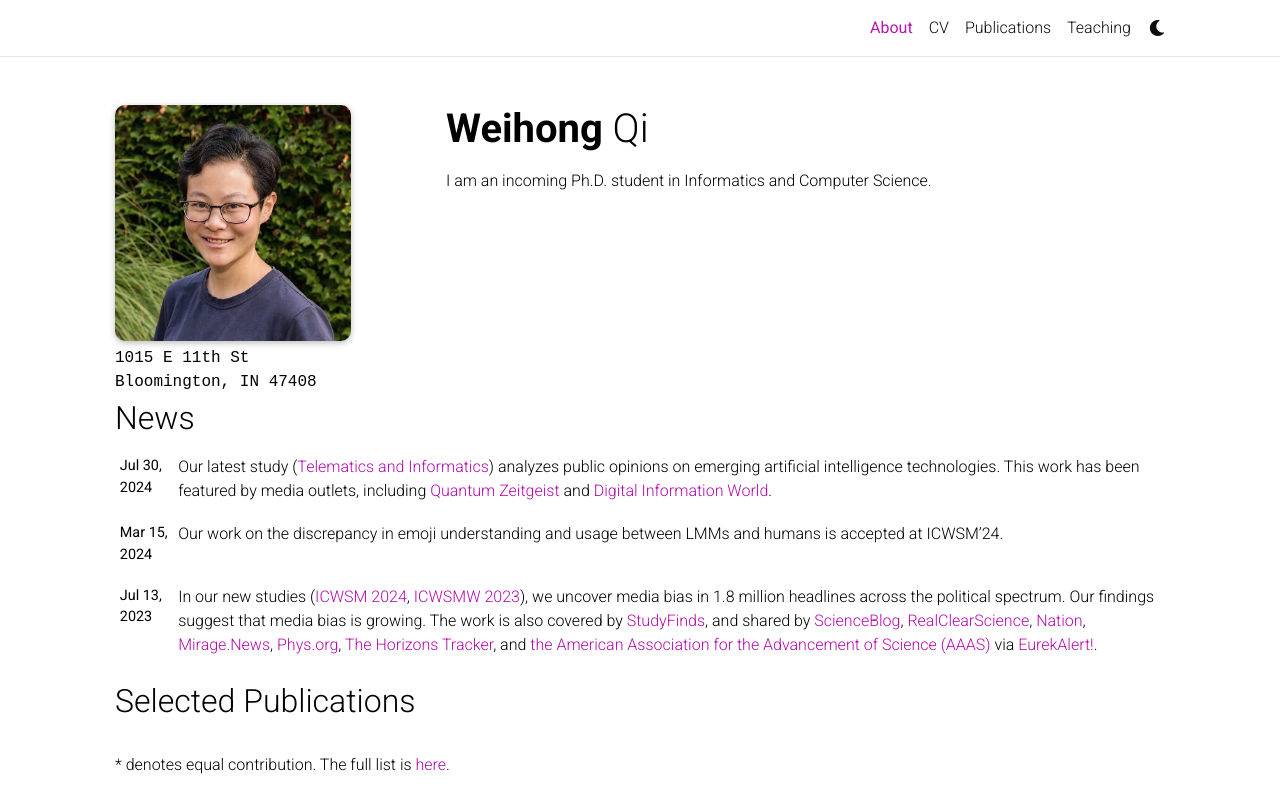
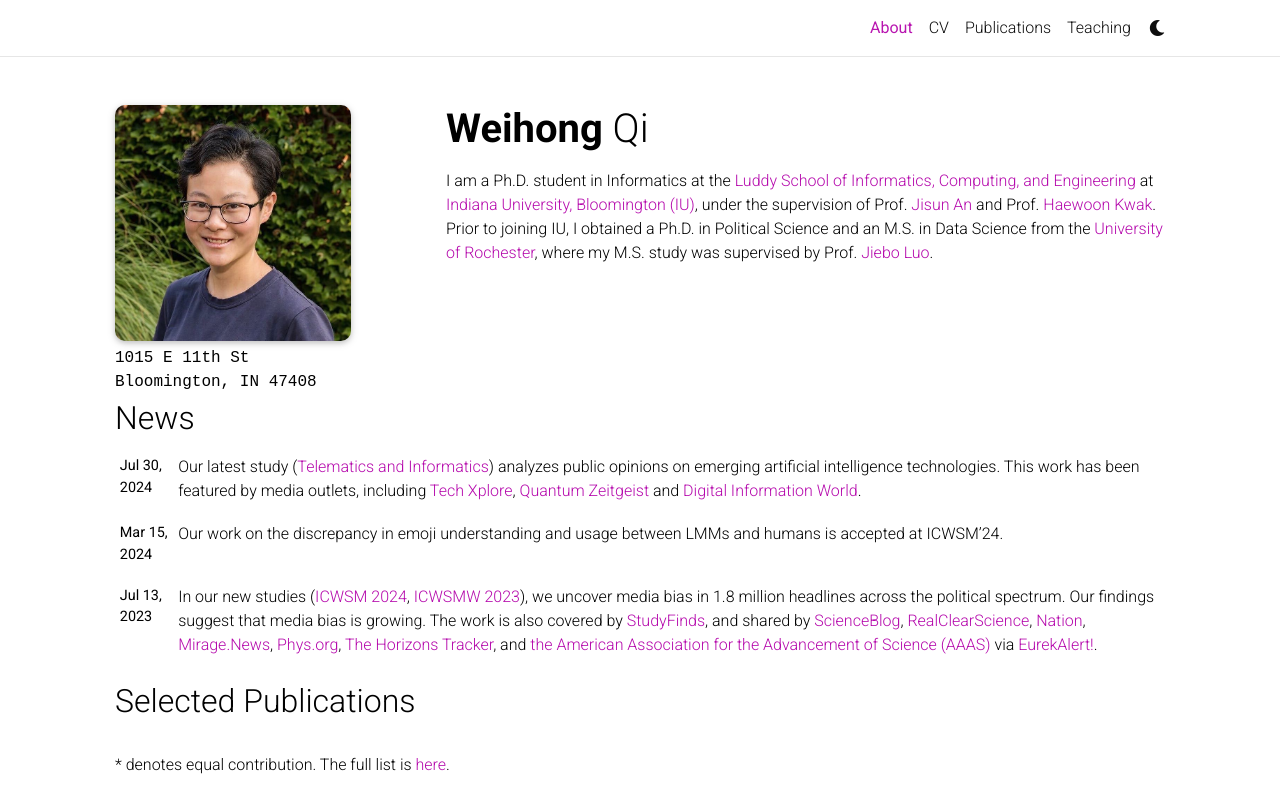
Before and after one commit to WeihongQ/weihongq.github.io, a Jekyll site: the page built from _pages/about.md, in a window 1280 px wide and 1011 px high, cut to the strip 0-789 px from the top of the window. Built offline with Jekyll 4.4.1, drawn with Linux system fonts in a browser that asks for light colours; comment, search, counter and statistics services are not loaded; a style sheet for code colours, icons or effects is not loaded.

Commit message:
update the news and about

```diff
--- a/_pages/about.md
+++ b/_pages/about.md
@@ -18,7 +18,7 @@ selected_papers: true # includes a list of papers marked as "selected={true}"
 social: false  # includes social icons at the bottom of the page
 ---
 
-I am an incoming Ph.D. student in Informatics and Computer Science.
+I am a Ph.D. student in Informatics at the [Luddy School of Informatics, Computing, and Engineering](https://luddy.indiana.edu/about/index.html) at [Indiana University, Bloomington (IU)](https://www.iu.edu/index.html), under the supervision of Prof. [Jisun An](https://jisun.me/) and Prof. [Haewoon Kwak](https://haewoon.io/). Prior to joining IU, I obtained a Ph.D. in Political Science and an M.S. in Data Science from the [University of Rochester](https://www.rochester.edu/), where my M.S. study was supervised by Prof. [Jiebo Luo](https://www.cs.rochester.edu/u/jluo/).
 
 <!-- [//]: # (**Email**: zhangsongyang000 AT gmail DOT com) -->
 
```
Also changed, not shown: _news/2024-07-30.md (+1 -1 lines).
